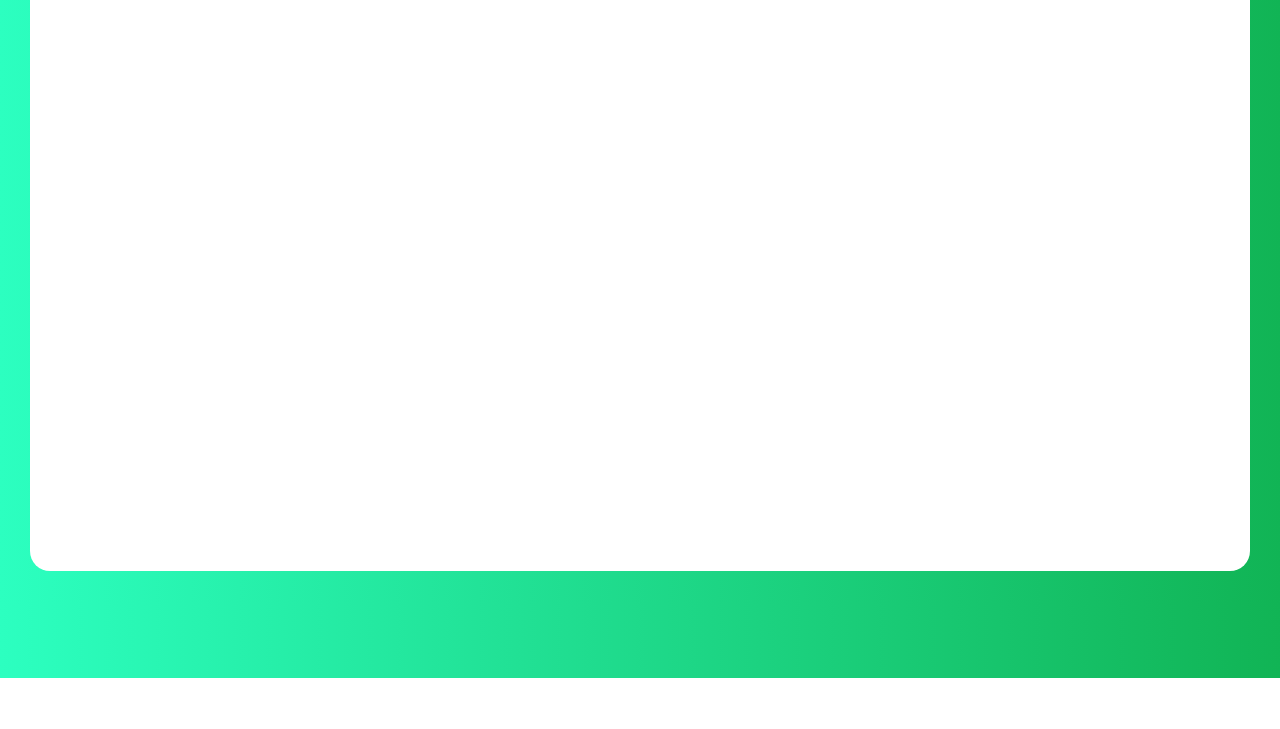
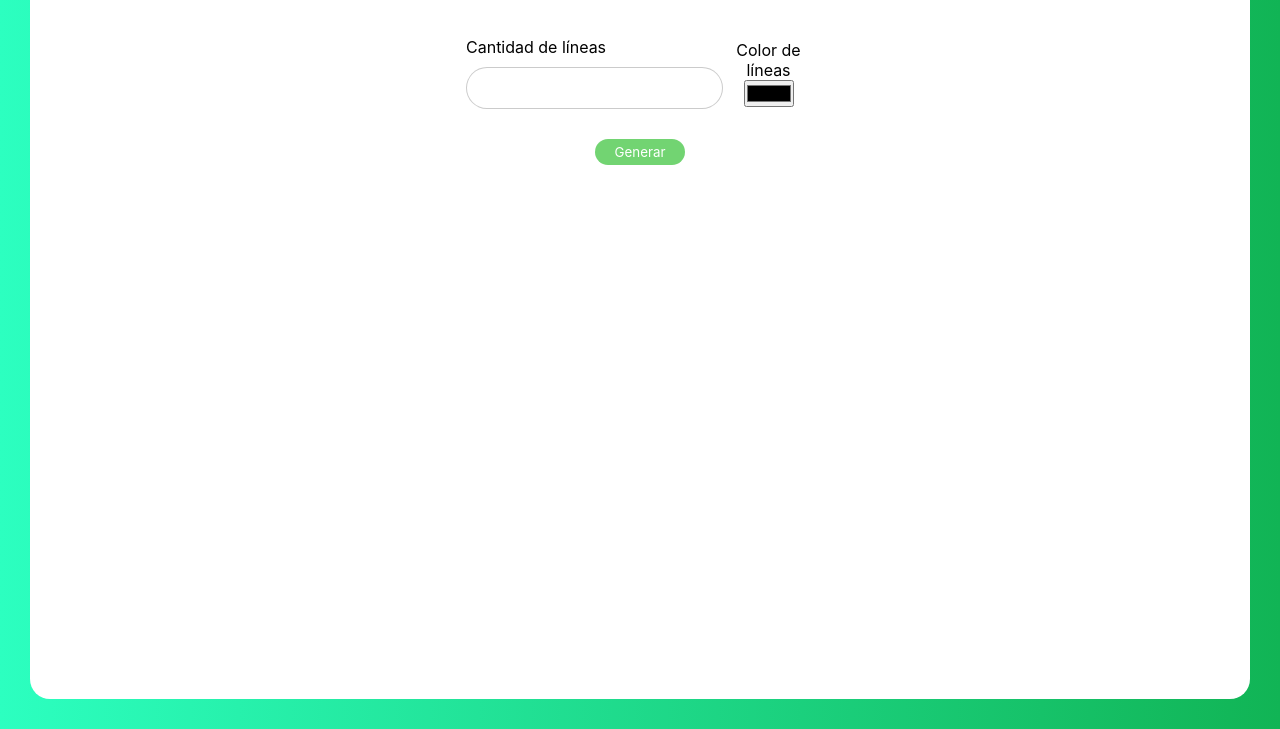
Before and after one commit to elcesarandresco/proyecto-canvas, a plain HTML site: page index.html in a window 1280 px wide. Shown: the part 122-851 px from the top of the page. Before the commit the page ends 800 px from the top, so only its background shows below. Drawn offline with Linux system fonts and the light colour scheme.

Commit message:
se crearon estilos iniciales y se declararon variables a travésdel documento de javascript

```diff
--- a/css/styles.css
+++ b/css/styles.css
@@ -27,8 +27,55 @@ body {
 
 }
 
+.objects-box .objects-box--inputs .objects-box--inputs_forms {
+
+    display: flex;
+    justify-content: space-around;
+    width: 30%;
+    margin: 0px auto;
+    align-items: center;
+    margin-bottom: 30px;
+}
+
+.objects-box .objects-box--inputs .objects-box--inputs_forms .form-element:not(.nou) {
+
+    display: flex;
+    flex-direction: column;
+    align-items: flex-start;
+
+}
+
+
+
 #dibujito {
 
     background-color: rgba(107, 44, 44, 0);
 
 }
+
+/* configuración deformularios */
+
+label {
+
+    margin-bottom: 10px;
+
+}
+
+input[type="text"] {
+
+    border-radius: 55px;
+    border: solid 1px rgba(0, 0, 0, 0.205);
+    height: 30px;
+    padding: 5px 20px;
+
+}
+
+input[type="button"] {
+
+    padding: 5px 20px;
+    border: none;
+    background-color: rgb(114, 212, 114);
+    color: white;
+    border-radius: 20px;
+
+}
--- a/index.html
+++ b/index.html
@@ -15,6 +15,25 @@
                 Bienvenido al software web que te ayudará a crear formas increíbles mediante canvas con ayuda de <strong>Javascript</strong>
             </p>
         </div>
+        <div class="objects-box--inputs">
+            <div class="objects-box--inputs_forms">
+                <div class="form-element">
+                    <label for="lineas">
+                        Cantidad de líneas
+                    </label>
+                    <input type="text" name="lines" id="lineas">
+                </div>
+                <div class="form-element nou">
+                    <label for="color">
+                        Color de líneas
+                    </label>
+                    <input type="color" name="color" id="colorsito">
+                </div>
+            </div>
+
+            <input type="button" value="Generar" id="boton">
+
+        </div>
         <canvas height="500px" width="500px" id="dibujito">
         </canvas>
         <script type="text/Javascript" src=""></script>
```
Also changed, not shown: js/program.js (+22 -0 lines).
